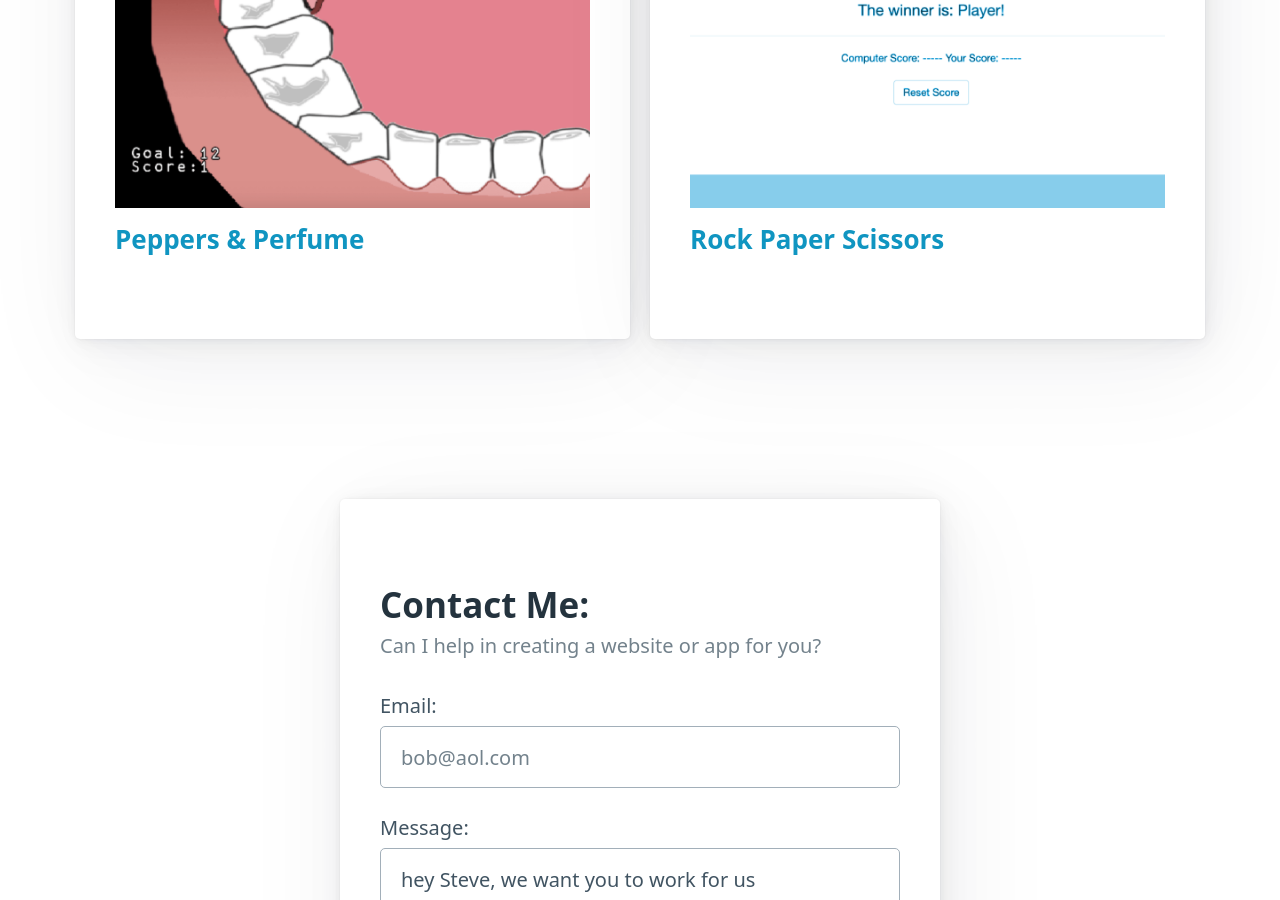
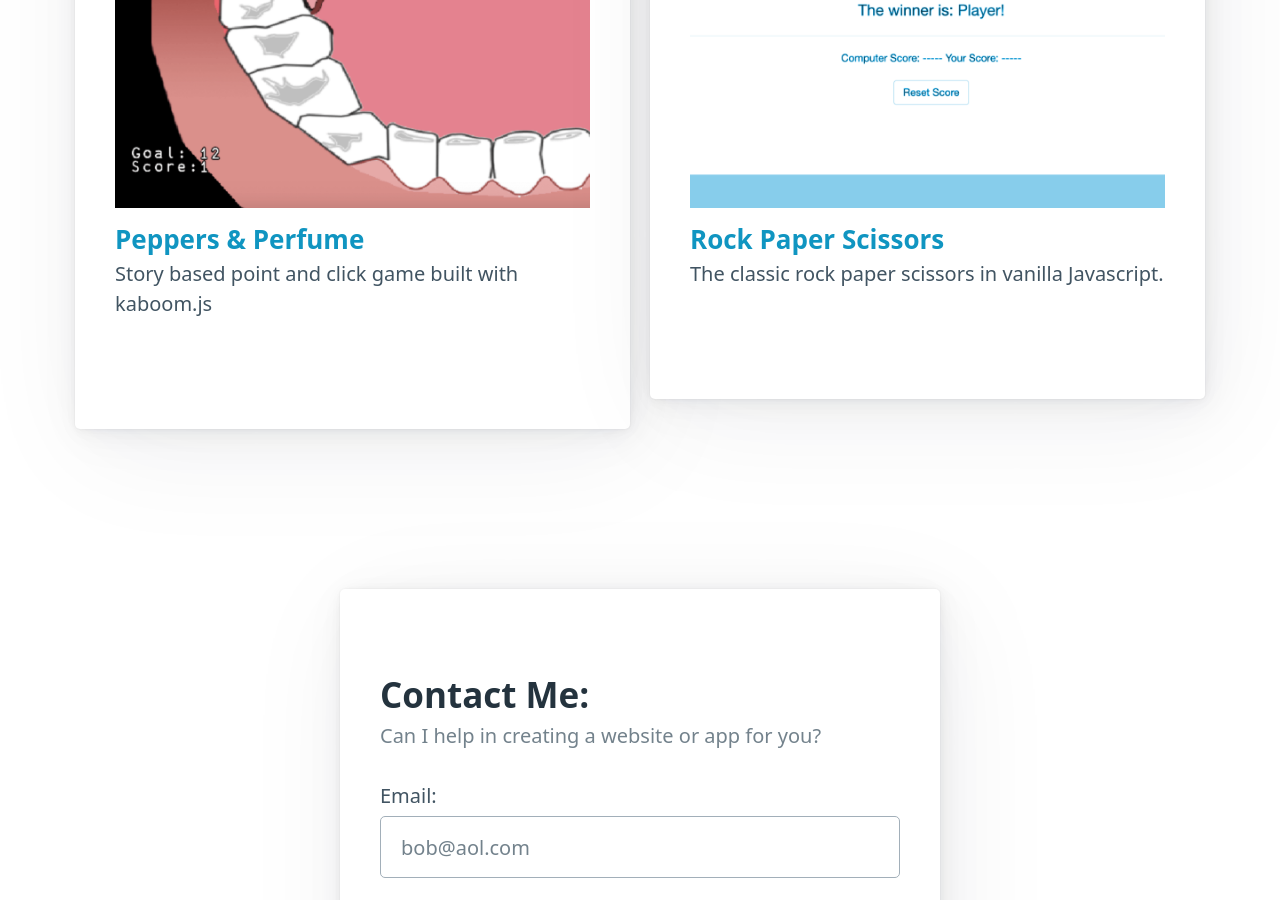
Before and after one commit to leabs/stevenleabo.com, a Jekyll site: the page built from index.markdown, in a window 1280 px wide and 900 px high, scrolled down 5352 px. Built offline with Jekyll 4.4.1, drawn with Linux system fonts in a browser that asks for light colours; some of the changed text lies outside the part shown.

Commit message:
game descriptions and adjusting fun section title

```diff
--- a/_includes/home/featured-fun.html
+++ b/_includes/home/featured-fun.html
@@ -1,7 +1,7 @@
 <section>
   <div class="container" style="padding-top: 60px">
     <hgroup>
-      <h2>Some Fun Stuff:</h2>
+      <h2>Fun Stuff:</h2>
       <h3>I sometimes draw with CSS or make other cool stuff.</h3>
     </hgroup>
     <div class="grid">
--- a/_includes/home/featured-game.html
+++ b/_includes/home/featured-game.html
@@ -19,6 +19,7 @@
               >Peppers & Perfume</a
             >
           </h2>
+          <p>Story based point and click game built with kaboom.js</p>
         </article>
       </div>
       <div>
@@ -33,6 +34,7 @@
           <h2 style="font-size: 1.3rem; margin-bottom: 0; margin-top: 12px">
             <a target="_blank" href="https://codepen.io/leab/pen/MyZpjY">Rock Paper Scissors</a>
           </h2>
+          <p>The classic rock paper scissors in vanilla Javascript.</p>
         </article>
       </div>
     </div>
```
